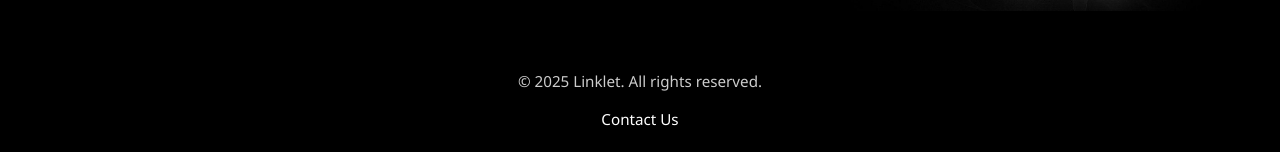
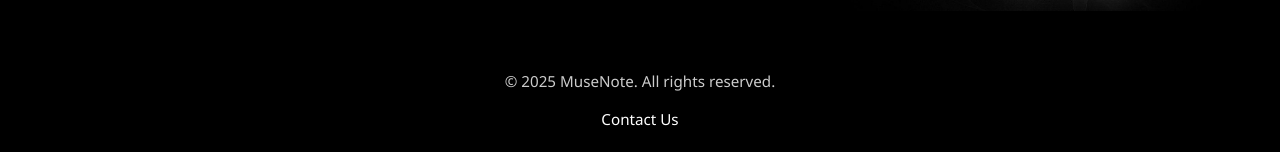
Before and after one commit to vaishke/MuseNote-Frontend, a React (Vite) app in the folder musenote/: page / in a window 1280 px wide. Shown: the part 1181-1333 px from the top of the page. Built offline with nearby package versions, Linux system fonts and the light colour scheme; a web font is replaced by a local one.

Commit message:
modified homepage

```diff
--- a/musenote/src/components/LandingPage.jsx
+++ b/musenote/src/components/LandingPage.jsx
@@ -99,7 +99,7 @@
       </section>
 
       <footer className="footer">
-        <p>&copy; {new Date().getFullYear()} Linklet. All rights reserved.</p>
+        <p>&copy; {new Date().getFullYear()} MuseNote. All rights reserved.</p>
         <a href="mailto:abc@gmail.com" className="contact-link">Contact Us</a>
       </footer>
     </div>
```
